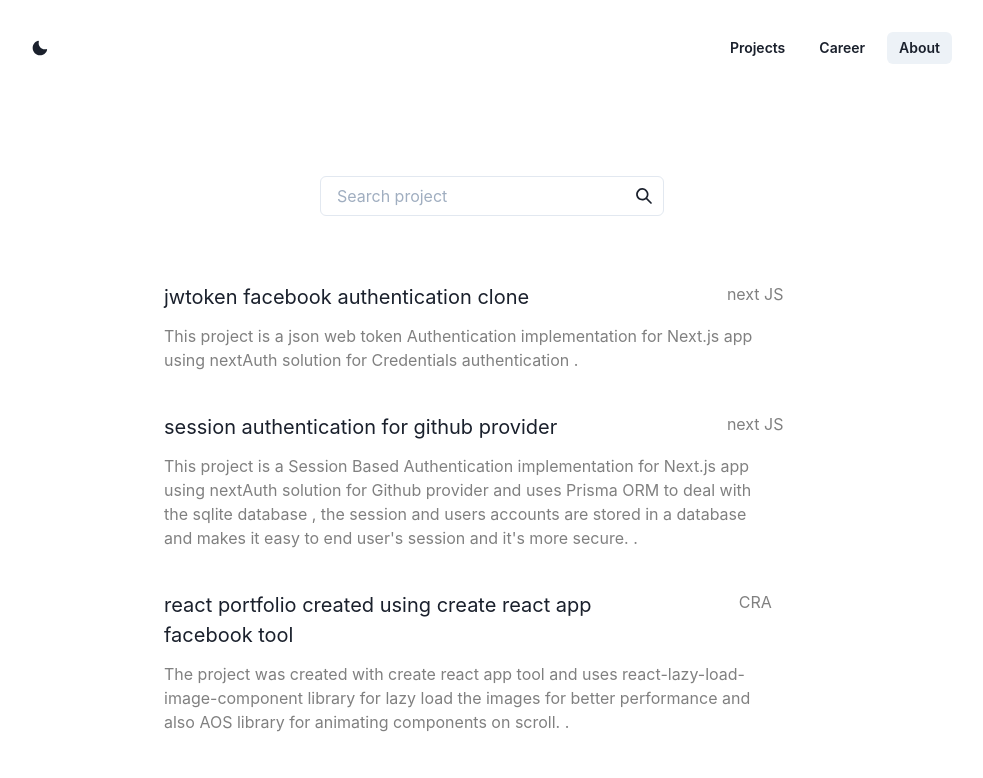
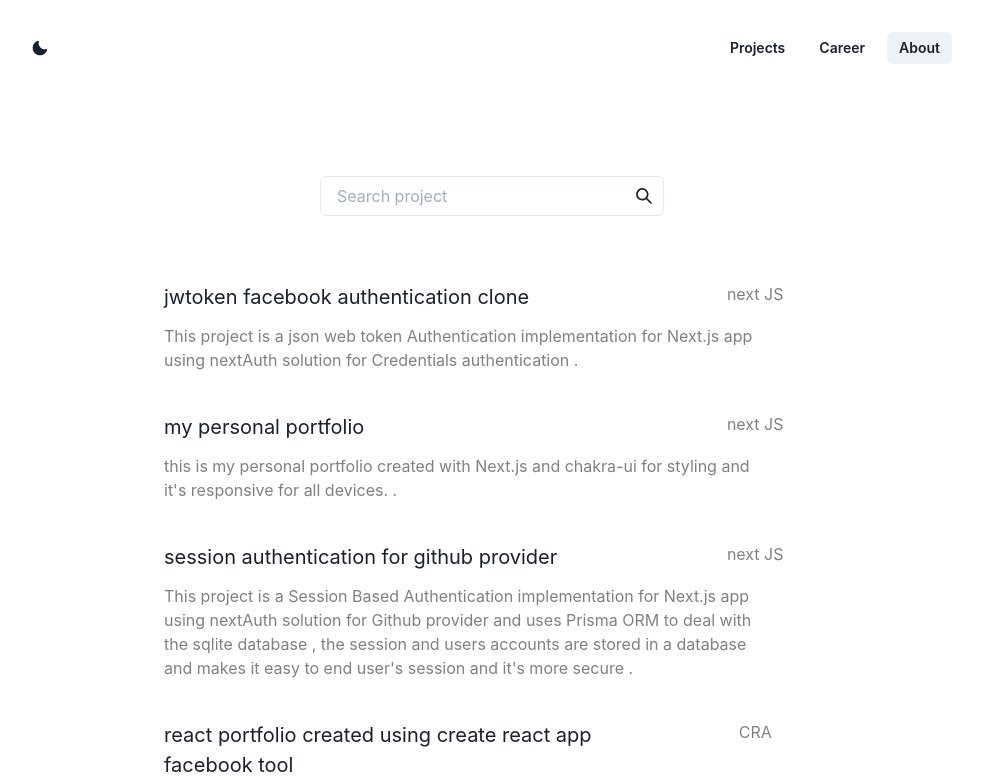
Before and after one commit to Nouhack/nouhsa.vercel.app, a Next.js app: page /projects in a window 1280 px wide. Shown: the top 778 px of the page, without its empty margins (148-1131 px from the left). Built offline with nearby package versions, Linux system fonts and the light colour scheme.

Commit message:
add my personal portfolio data

```diff
--- a/data/projectsData.js
+++ b/data/projectsData.js
@@ -8,9 +8,17 @@ export const dumData = [
   },
 
   {
+    title: "my personal portfolio",
+    body:
+      "  this is my personal portfolio created with Next.js and chakra-ui for styling and it's responsive for all devices.  .",
+    technology: "next JS",
+    githubLink: "https://github.com/Nouhack/github_auth_db_session_stored",
+  },
+
+  {
     title: "session authentication for github provider",
     body:
-      " This project is a Session Based Authentication implementation for Next.js app using nextAuth solution for Github provider and uses Prisma ORM to deal with the sqlite database , the session and users accounts are stored in a database and makes it easy to end user's session and it's more secure. .",
+      " This project is a Session Based Authentication implementation for Next.js app using nextAuth solution for Github provider and uses Prisma ORM to deal with the sqlite database , the session and users accounts are stored in a database and makes it easy to end user's session and it's more secure .",
     technology: "next JS",
     githubLink: "https://github.com/Nouhack/github_auth_db_session_stored",
   },
```
